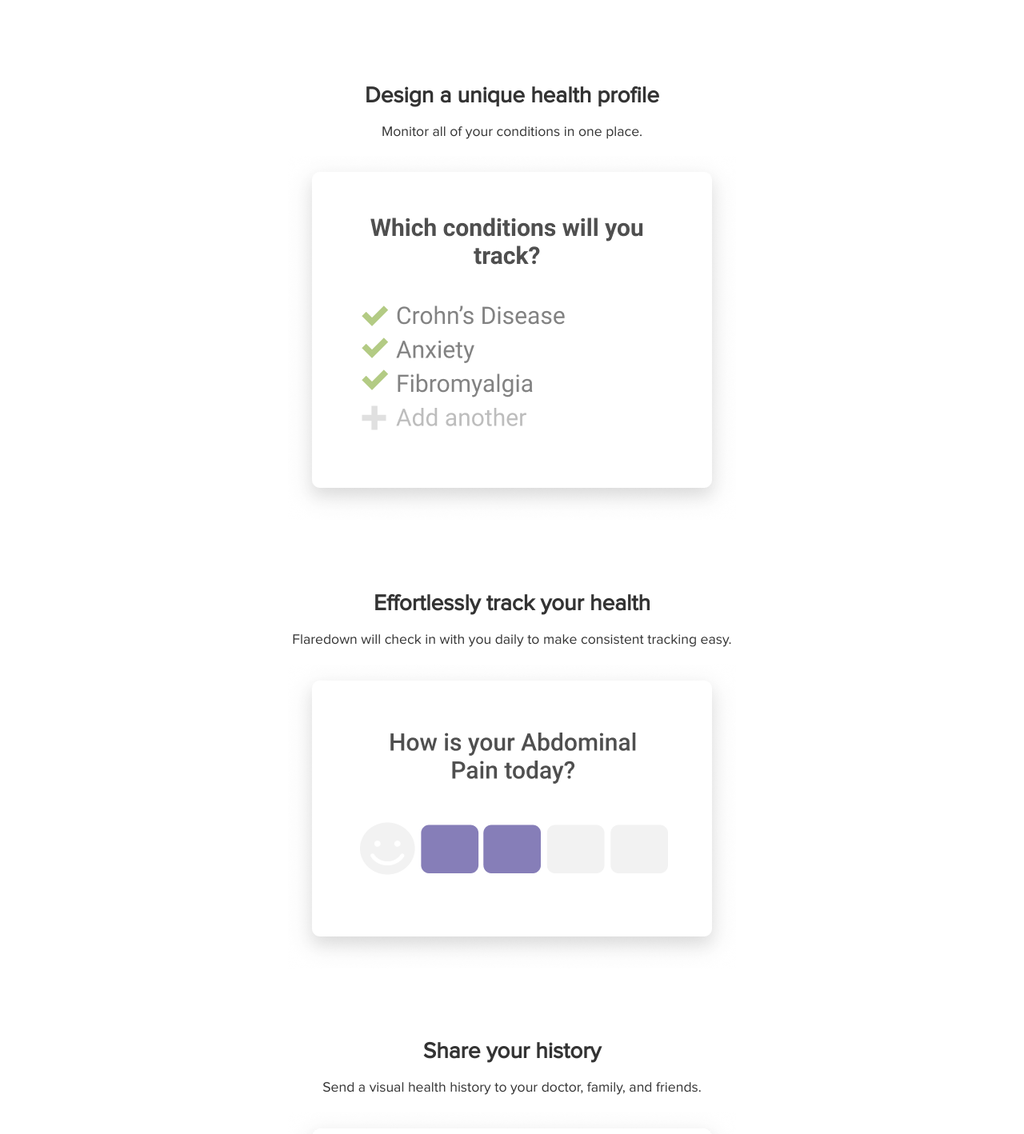
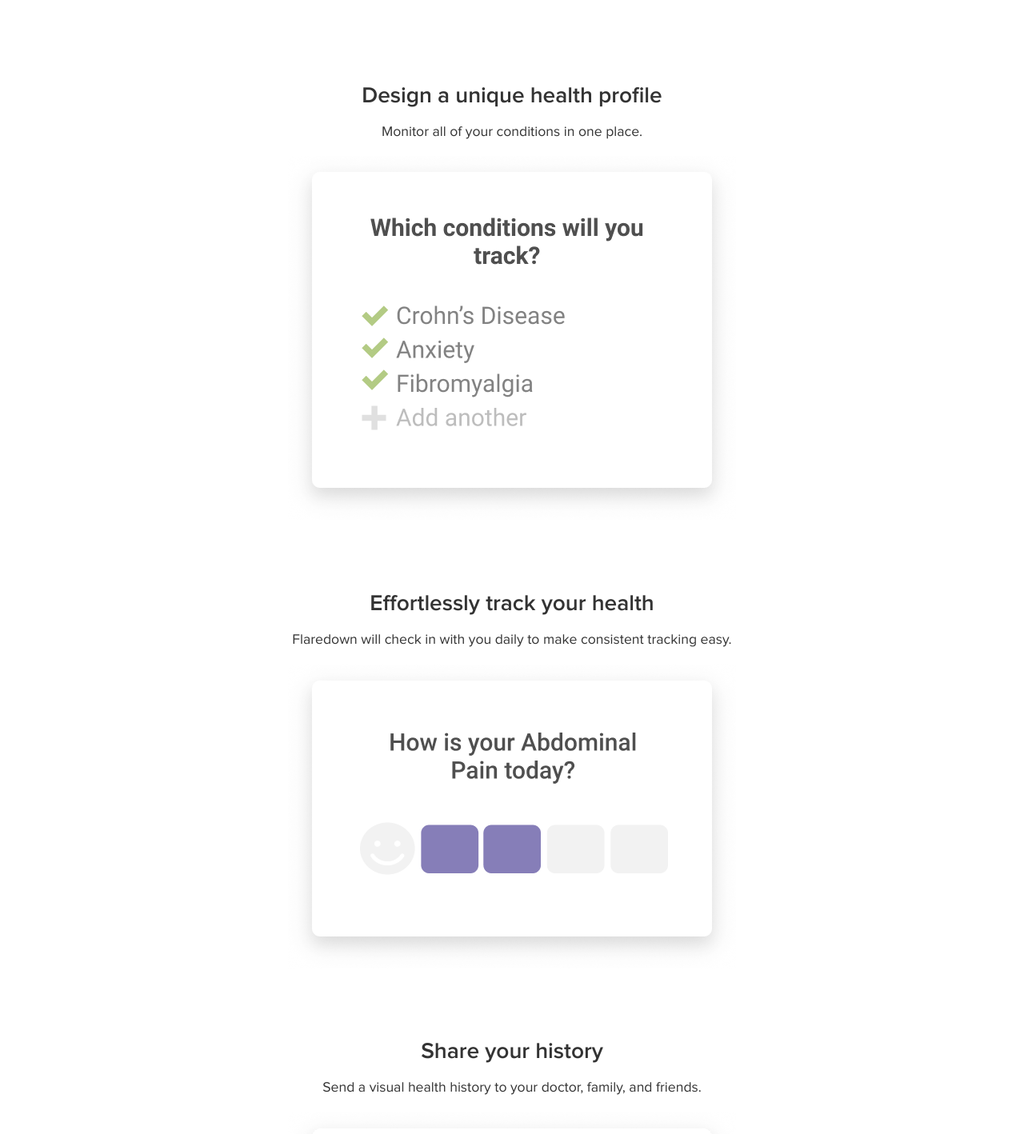
Before and after one commit to jasperfurniss/flaredown, a Jekyll site: the page built from index.html, in a window 1280 px wide. Shown: the part 798-2216 px from the top of the page at 80% size. Built offline with Jekyll 4.4.1, drawn with Linux system fonts in a browser that asks for light colours; comment, search, counter and statistics services are not loaded.

Commit message:
Changed font weight to family

```diff
--- a/css/styles.scss
+++ b/css/styles.scss
@@ -18,6 +18,16 @@
          url('../fnt/proximanova-regular-webfont.woff') format('woff'),
          url('../fnt/proximanova-regular-webfont.ttf') format('truetype'),
          url('../fnt/proximanova-regular-webfont.svg#proxima_nova_rgregular') format('svg');
+    font-weight: normal;
+    font-style: normal;
+}
+@font-face {
+    font-family: 'pn-semibold';
+    src: url('../fnt/proximanova-semibold-webfont.eot');
+    src: url('../fnt/proximanova-semibold-webfont.eot?#iefix') format('embedded-opentype'),
+         url('../fnt/proximanova-semibold-webfont.woff') format('woff'),
+         url('../fnt/proximanova-semibold-webfont.ttf') format('truetype'),
+         url('../fnt/proximanova-semibold-webfont.svg#proxima_novasemibold') format('svg');
     font-weight: normal;
     font-style: normal;
 }
@@ -61,7 +71,14 @@
 h2 {
   font-size: 1.75rem;
   margin-bottom: 0.5rem;
+  font-weight: normal;
+  font-family: 'pn-semibold';
 }
+h3 {
+  font-weight: normal;
+  font-family: 'pn-semibold';
+}
+
 p {
   line-height: 1.4em;
   max-width: 95%;
```
